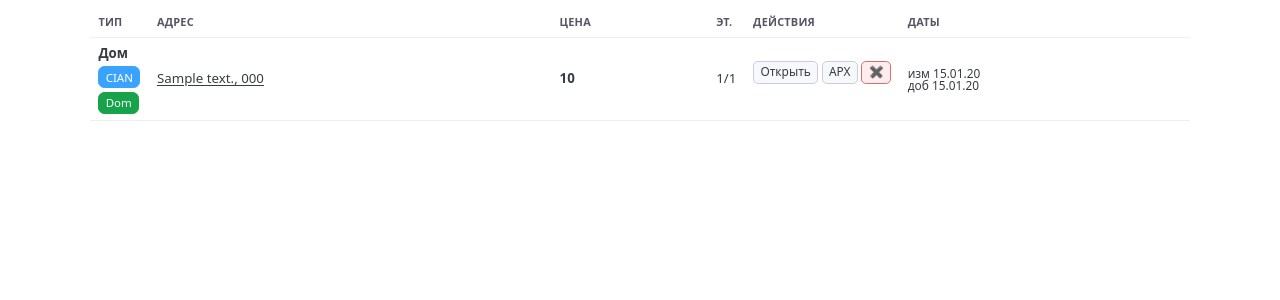
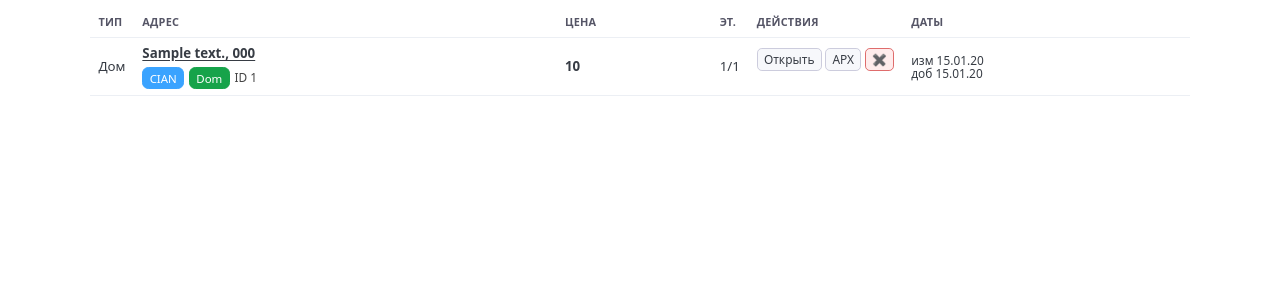
Before and after one commit to isty-maker/mini-crm-realty, a Django app: page /panel/ in a window 1280 px wide. Shown: the part 112-412 px from the top of the page. Run offline with Django 5.2, Linux system fonts and the light colour scheme; tables that the repository leaves empty hold one stand-in row (values such as "Sample post"); some libraries are stand-ins or nearby versions.

Commit message:
Refine panel address formatting and layout

```diff
--- a/core/templates/core/panel_list.html
+++ b/core/templates/core/panel_list.html
@@ -3,10 +3,24 @@
 {% block extra_head %}
   {{ block.super }}
   <style>
-    .panel-table .addr-link { text-decoration: underline; color: inherit; }
-    .panel-table .type-line { font-weight: 600; }
-    .panel-table .chips-line { display: flex; gap: .25rem; margin-top: .15rem; flex-wrap: wrap; }
-    .panel-table .sr-only { position: absolute; width: 1px; height: 1px; padding: 0; margin: -1px; overflow: hidden; clip: rect(0, 0, 0, 0); border: 0; }
+    .panel-table .addr-link {
+      text-decoration: underline;
+      color: inherit;
+      font-weight: 600;
+    }
+    .panel-table .addr-sub {
+      display: flex;
+      gap: .35rem;
+      margin-top: .2rem;
+      flex-wrap: wrap;
+      align-items: center;
+      font-size: .85rem;
+      color: #555;
+    }
+    .panel-table .addr-sub .addr-meta {
+      color: #444;
+      font-weight: 500;
+    }
   </style>
 {% endblock %}
 
@@ -52,17 +66,17 @@
         class="{% if row.is_archived %}is-archived{% endif %}"
       >
         <td class="col-type">
-          <div class="type-line">{{ row.type|default:"" }}</div>
-          <div class="chips-line">
-            <span class="chip {% if row.export_to_cian %}on cian{% else %}off{% endif %}" data-action="toggle-cian">CIAN</span>
-            <span class="chip {% if row.export_to_domklik %}on dom{% else %}off{% endif %}" data-action="toggle-dom">Dom</span>
-          </div>
-          {% if row.external_id %}<span class="sr-only external-id">{{ row.external_id }}</span>{% endif %}
+          {{ row.type|default:"" }}
         </td>
         <td class="addr" title="{{ row.full_address|default:row.address }}">
           <a class="addr-link" href="{% url 'panel_edit' row.id %}">{{ row.address|default:"—" }}</a>
+          <div class="addr-sub">
+            <span class="chip {% if row.export_to_cian %}on cian{% else %}off{% endif %}" data-action="toggle-cian">CIAN</span>
+            <span class="chip {% if row.export_to_domklik %}on dom{% else %}off{% endif %}" data-action="toggle-dom">Dom</span>
+            {% if row.external_id %}<span class="addr-meta">ID {{ row.external_id }}</span>{% endif %}
+          </div>
         </td>
-        <td class="price-cell" data-price-raw="{{ row.price_raw }}">
+        <td class="price-cell" data-price-raw="{{ row.price_raw|default:'' }}">
           <span class="price-text">{{ row.price_display|default:"—" }}</span>
         </td>
         <td class="col-floor">{{ row.floors }}</td>
--- a/core/views.py
+++ b/core/views.py
@@ -130,7 +130,13 @@ def _compact_address(prop) -> str:
     if not street and not house and base_address:
         street = base_address
 
-    cleaned_base = base_address.replace("г. Новокузнецк", "").replace("г.Новокузнецк", "").strip(", ")
+    cleaned_base = re.sub(
+        r"(?:г\.?\s*)?Новокузнецк,?",
+        "",
+        base_address,
+        flags=re.IGNORECASE,
+    )
+    cleaned_base = re.sub(r"\s+", " ", cleaned_base).strip(", ").strip()
 
     locality_part = ""
     for candidate in (locality, city):
```
